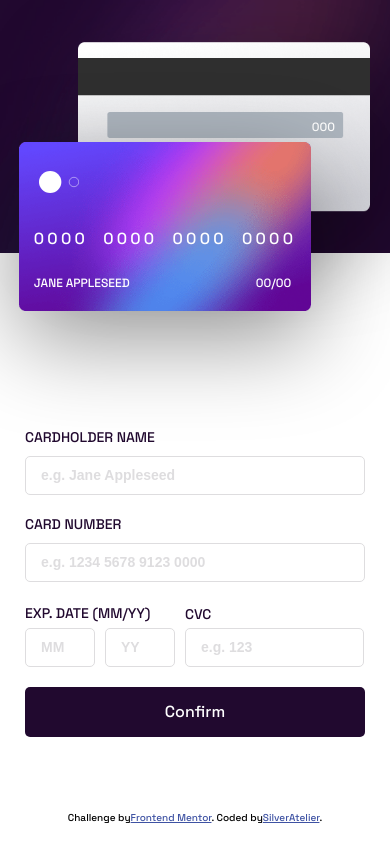
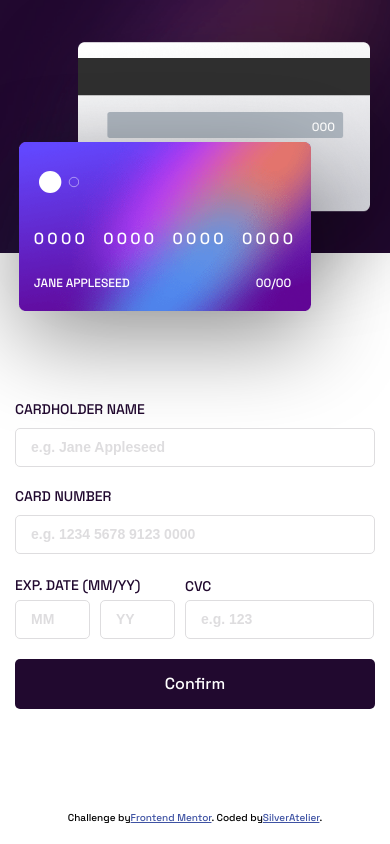
Before and after one commit to SilverAtelier/f02-card-details, a React (Vite) app: page / in a window 390 px wide. Built offline with nearby package versions, Linux system fonts and the light colour scheme.

Commit message:
Update mobile form styling

```diff
--- a/src/styles/mobile.css
+++ b/src/styles/mobile.css
@@ -72,11 +72,11 @@
   }
   form {
     display: flex;
-    padding-top: 70px;
     flex-direction: column;
     justify-content: flex-start;
-    margin-top: 10svh;
+    margin-top: 15svh;
     box-sizing: border-box;
+    padding: 0 15px;
   }
   form input {
     margin-top: 5px;
```
